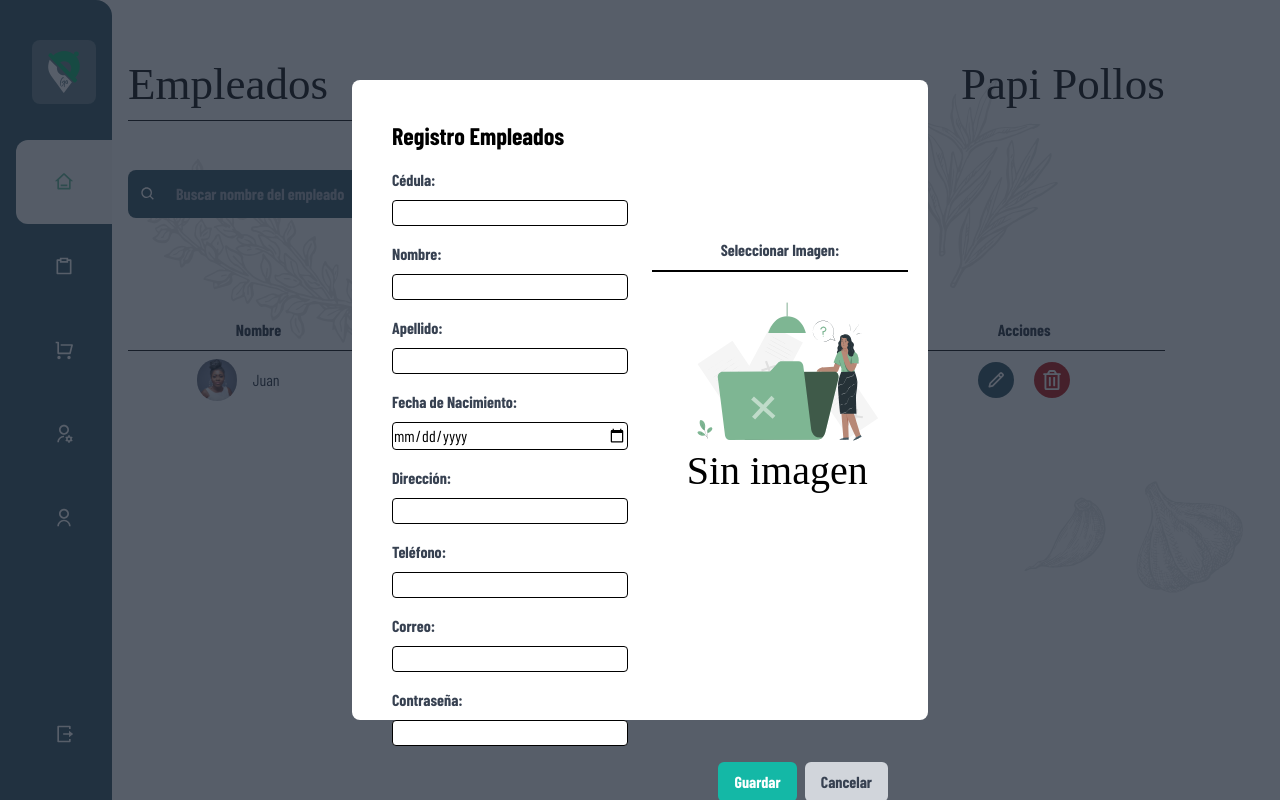
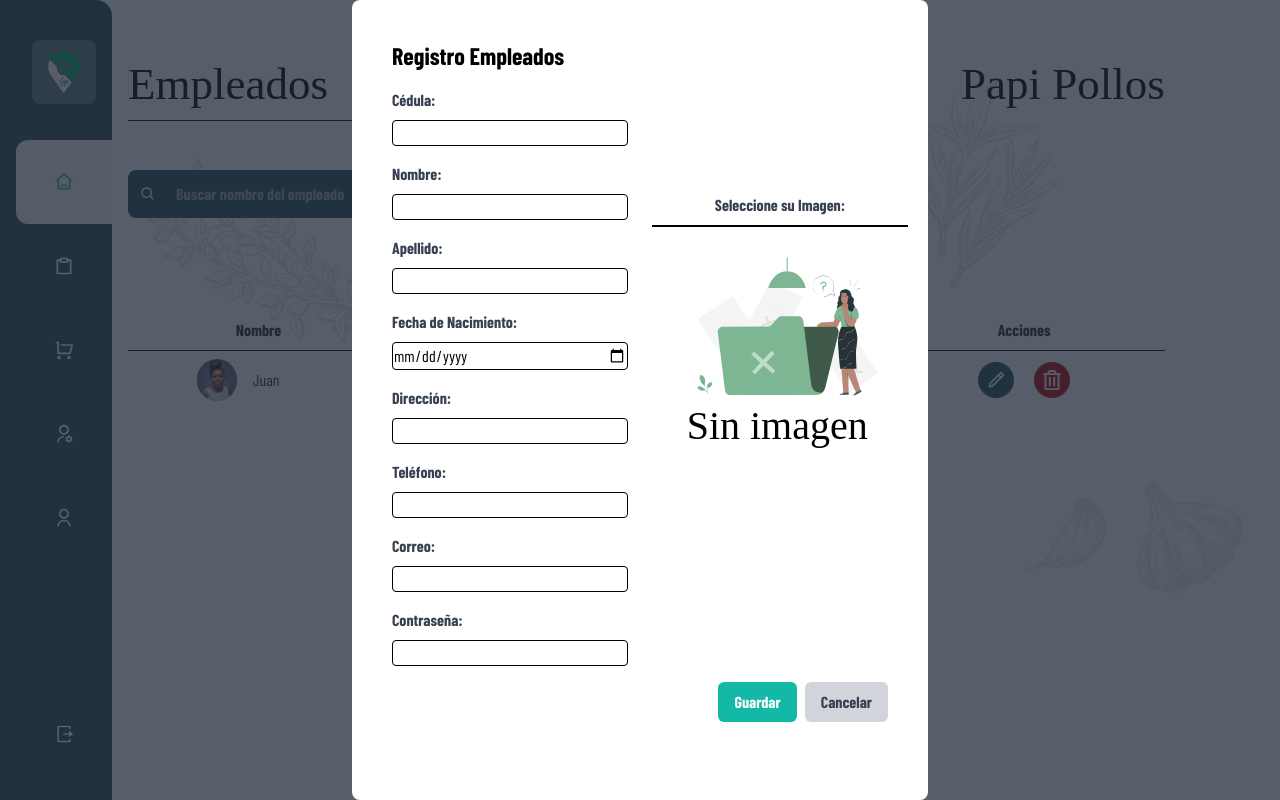
Before and after one commit to PSW-GourtmetGO/GourtmetGo-Web-FrontEnd, a Next.js app: page /dashboard/administrador in a window 1280 px wide. Both pictures are taken after a click on the button "Añadir Empleado". Built offline with nearby package versions, Linux system fonts and the light colour scheme; a web font is replaced by a local one.

Commit message:
Correccion de la pantalla empleados cambios para pantallas pequeñas

```diff
--- a/app/dashboard/administrador/componentes/modalempleado/page.tsx
+++ b/app/dashboard/administrador/componentes/modalempleado/page.tsx
@@ -52,7 +52,7 @@ const Modal: React.FC<ModalProps> = ({ isOpen, onClose }) => {
         <>
             {isOpen && (
                 <div className="fixed top-0 left-0 w-full h-full flex items-center justify-center bg-gray-800 bg-opacity-75 z-50">
-                    <div className="bg-white w-[45%] h-[80%] rounded-lg p-10">
+                    <div className="bg-white w-[45%] h-[100%] 2xl:w-[45%] 2xl:h-[80%] rounded-lg p-10">
                         <div className='grid grid-cols-2 w-full gap-x-6'>
                             <div className='col-start-1'>
                                 <h2 className="text-2xl font-bold mb-4">Registro Empleados</h2>
@@ -91,9 +91,9 @@ const Modal: React.FC<ModalProps> = ({ isOpen, onClose }) => {
                                     </div>
                                 </form>
                             </div>
-                            <div className="mx-auto w-64 text-center col-start-2 mt-[50%]">
+                            <div className="mx-auto w-64 text-center col-start-2 mt-[65%] 2xl:mt-[50%]">
                                 <div className="card">
-                                    <label htmlFor="foto" className="block text-gray-700 font-bold mb-2">Seleccionar Imagen:</label>
+                                    <label htmlFor="foto" className="block text-gray-700 font-bold mb-2">Seleccione su Imagen:</label>
                                     <input
                                         type="file"
                                         id="foto"
--- a/app/dashboard/administrador/page.tsx
+++ b/app/dashboard/administrador/page.tsx
@@ -56,10 +56,10 @@ const AdministradorPage = () => {
           <BiSearch className="absolute left-3 top-4 text-white" />
         </div>
 
-        <div className='row-start-2 col-start-2 flex items-start justify-end mr-[5%] mt-10'>
-          {/* Botón para abrir el modal */}
-          <button className='bg-[#01AE67] hover:bg-teal-700 text-white font-bold py-3 px-2 rounded-lg' onClick={handleModalOpen}>Añadir Empleado</button>
-
+        <div className="row-start-2 col-start-2 flex items-start justify-end mr-[5%] ">
+          <button className="bg-[#01AE67] hover:bg-teal-700 text-white font-bold py-3 px-2 rounded-lg" onClick={handleModalOpen}>
+            Añadir Empleado
+          </button>
         </div>
 
         <div className="row-start-3 col-span-5 mt-5">
```
